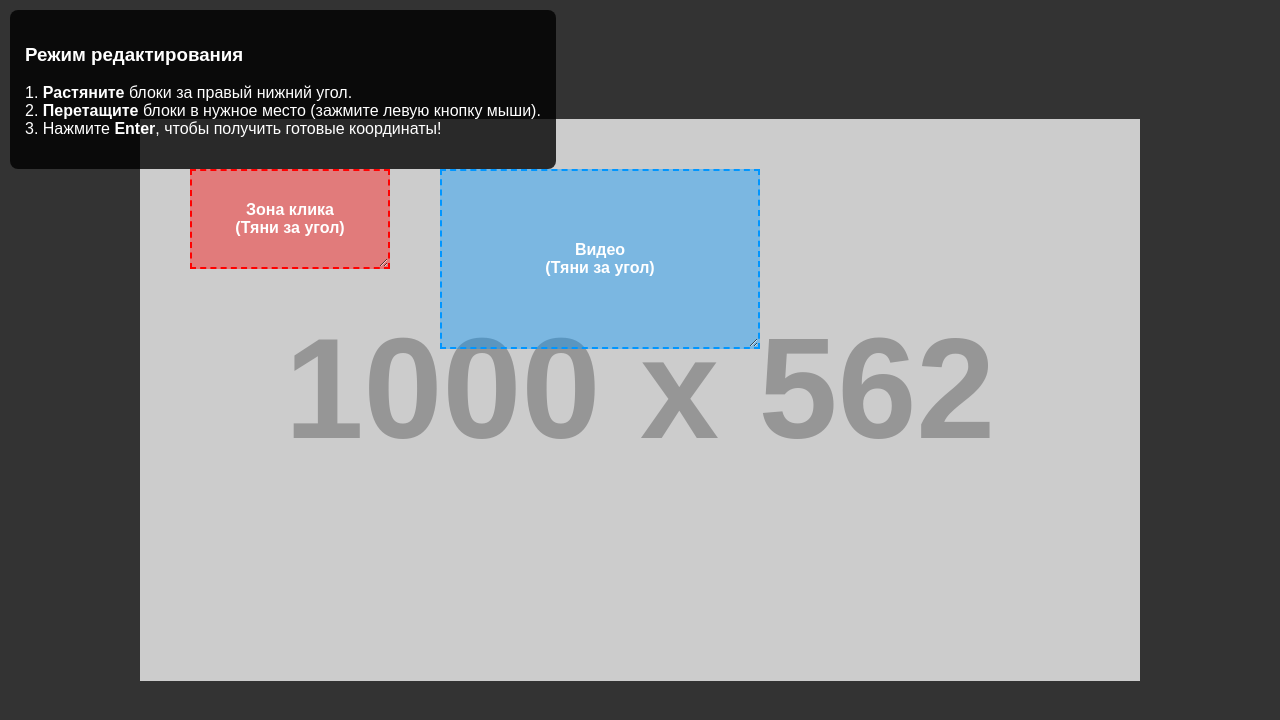
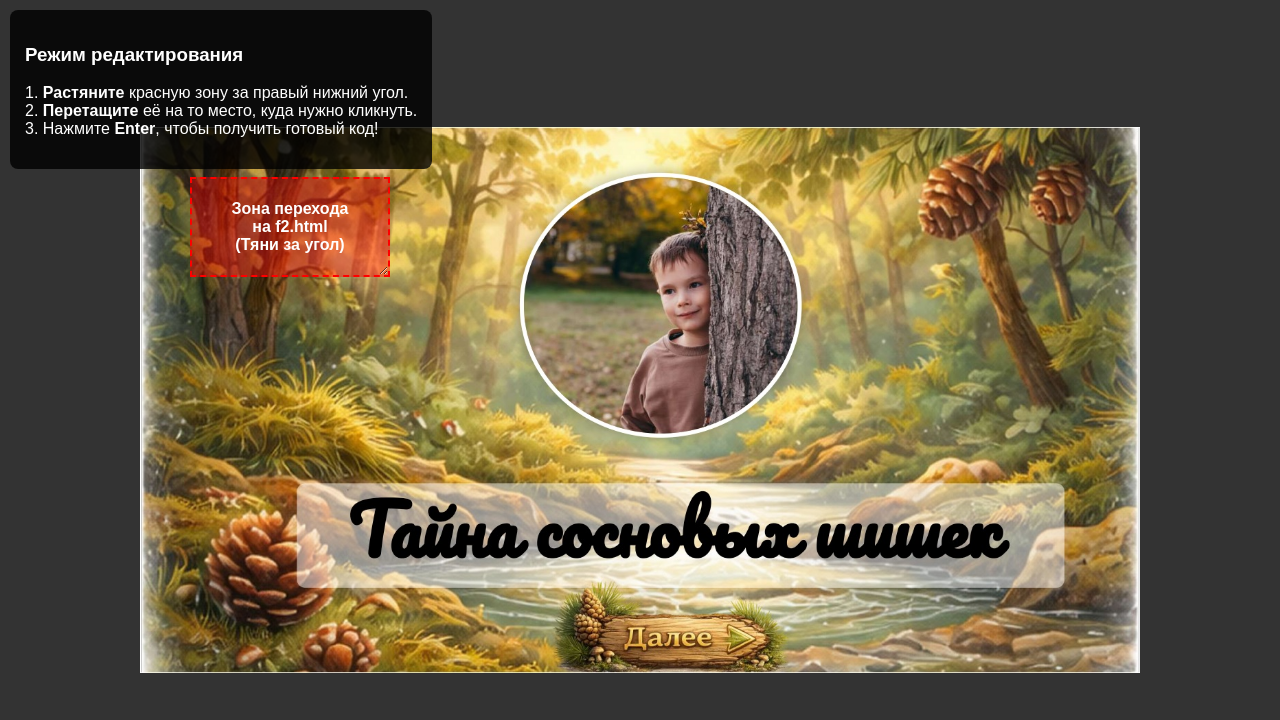
Before and after one commit to svetlana18011991/VideoDima, a plain HTML site: page index.html in a window 1280 px wide. Drawn offline with Linux system fonts and the light colour scheme; placeholder pictures from the web are drawn by us.

Commit message:
Update index.html

```diff
--- a/index.html
+++ b/index.html
@@ -17,10 +17,10 @@
             font-family: sans-serif;
         }
 
-        /* Контейнер для слайда, чтобы всё масштабировалось вместе */
+        /* Контейнер для слайда */
         #slide-container {
             position: relative;
-            width: 1000px; /* Ширина вашей презентации */
+            width: 1000px;
             max-width: 100%;
             background-color: #000;
         }
@@ -33,7 +33,7 @@
         /* --- СТИЛИ ДЛЯ РЕЖИМА РЕДАКТИРОВАНИЯ --- */
         .edit-box {
             position: absolute;
-            resize: both; /* Позволяет растягивать блок за правый нижний угол */
+            resize: both; /* Растягивание за правый нижний угол */
             overflow: hidden;
             display: flex;
             justify-content: center;
@@ -49,12 +49,6 @@
             background: rgba(255, 0, 0, 0.4);
             border: 2px dashed red;
             left: 50px; top: 50px; width: 200px; height: 100px;
-        }
-
-        #video-zone {
-            background: rgba(0, 150, 255, 0.4);
-            border: 2px dashed #0096ff;
-            left: 300px; top: 50px; width: 320px; height: 180px;
         }
 
         /* Инструкция поверх экрана */
@@ -73,31 +67,27 @@
 
     <div id="instructions">
         <h3>Режим редактирования</h3>
-        <p>1. <b>Растяните</b> блоки за правый нижний угол.<br>
-           2. <b>Перетащите</b> блоки в нужное место (зажмите левую кнопку мыши).<br>
-           3. Нажмите <b>Enter</b>, чтобы получить готовые координаты!</p>
+        <p>1. <b>Растяните</b> красную зону за правый нижний угол.<br>
+           2. <b>Перетащите</b> её на то место, куда нужно кликнуть.<br>
+           3. Нажмите <b>Enter</b>, чтобы получить готовый код!</p>
     </div>
 
     <div id="slide-container">
-        <img id="slide-image" src="background.jpg" alt="Фон слайда" onerror="this.src='https://via.placeholder.com/1000x562?text=Ваша+картинка+здесь'">
+        <img id="slide-image" src="f1.jpg" alt="Слайд 1" onerror="this.src='https://via.placeholder.com/1000x562?text=Тут+будет+f1.jpg'">
 
         <div id="click-zone" class="edit-box draggable">
-            Зона клика<br>(Тяни за угол)
-        </div>
-
-        <div id="video-zone" class="edit-box draggable">
-            Видео<br>(Тяни за угол)
+            Зона перехода<br>на f2.html<br>(Тяни за угол)
         </div>
     </div>
 
     <script>
-        // Простой скрипт для перетаскивания элементов
+        // Скрипт для перетаскивания
         let draggedElement = null;
         let offsetX = 0, offsetY = 0;
 
         document.querySelectorAll('.draggable').forEach(elem => {
             elem.addEventListener('mousedown', (e) => {
-                // Если кликнули в правый нижний угол (зона растягивания), не запускаем перетаскивание
+                // Если кликнули в правый нижний угол (зона растягивания), не перетаскиваем
                 let rect = elem.getBoundingClientRect();
                 if (e.clientX > rect.right - 20 && e.clientY > rect.bottom - 20) return;
 
@@ -112,7 +102,7 @@
             if (!draggedElement) return;
             const container = document.getElementById('slide-container').getBoundingClientRect();
 
-            // Вычисляем новые координаты относительно контейнера
+            // Вычисляем новые координаты
             let newLeft = e.clientX - container.left - offsetX;
             let newTop = e.clientY - container.top - offsetY;
 
@@ -135,9 +125,8 @@
                 const cHeight = container.offsetHeight;
 
                 const clickZone = document.getElementById('click-zone');
-                const videoZone = document.getElementById('video-zone');
 
-                // Переводим пиксели в проценты, чтобы всё корректно работало на любых экранах!
+                // Переводим пиксели в проценты для адаптивности
                 const getPercents = (el) => {
                     return {
                         left: ((el.offsetLeft / cWidth) * 100).toFixed(2),
@@ -148,17 +137,14 @@
                 };
 
                 let cParams = getPercents(clickZone);
-                let vParams = getPercents(videoZone);
 
                 let finalHtml = `<div style="position: relative; width: 100%; max-width: 1000px;">
-    <img src="ваша_картинка.jpg" style="width: 100%; display: block;">
+    <img src="f1.jpg" style="width: 100%; display: block;">
 
-    <a href="slide2.html" style="position: absolute; left: ${cParams.left}%; top: ${cParams.top}%; width: ${cParams.width}%; height: ${cParams.height}%; z-index: 10;"></a>
-
-    <video src="1 (2).mp4" controls style="position: absolute; left: ${vParams.left}%; top: ${vParams.top}%; width: ${vParams.width}%; height: ${vParams.height}%; object-fit: cover;"></video>
+    <a href="f2.html" style="position: absolute; left: ${cParams.left}%; top: ${cParams.top}%; width: ${cParams.width}%; height: ${cParams.height}%; z-index: 10; cursor: pointer;"></a>
 </div>`;
 
-                prompt("Готово! Скопируйте этот код и используйте его для финальной версии:", finalHtml);
+                prompt("Готово! Скопируйте этот код для финальной версии вашего первого слайда:", finalHtml);
             }
         });
     </script>
```
